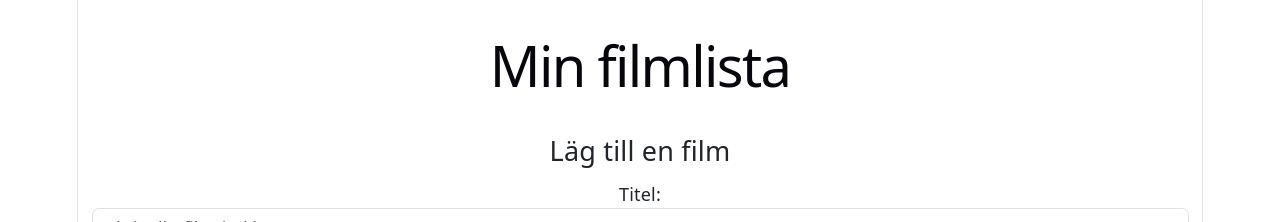
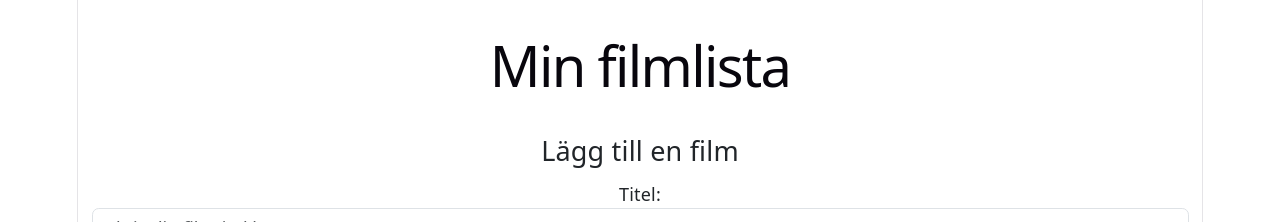
Before and after one commit to nellienellietay/JS-ramverk-filmlista, a React (Vite) app: page / in a window 1280 px wide. Shown: the top 222 px of the page. Built offline with nearby package versions, Linux system fonts and the light colour scheme.

Commit message:
Update AddMovieForm.jsx

```diff
--- a/src/components/AddMovieForm/AddMovieForm.jsx
+++ b/src/components/AddMovieForm/AddMovieForm.jsx
@@ -30,7 +30,7 @@ function AddMovieForm({ addMovie }) {
         <form onSubmit={handleSubmit}>
             <fieldset>
 
-                <legend>Läg till en film</legend>
+                <legend>Lägg till en film</legend>
                 <label htmlFor="title-field">Titel:</label>
                 <input type= "text" id="title-field" className="form-control" placeholder="Skriv din filmtitel här..."value={title} onChange={(event) => setTitle(event.target.value)}/>
 
```
